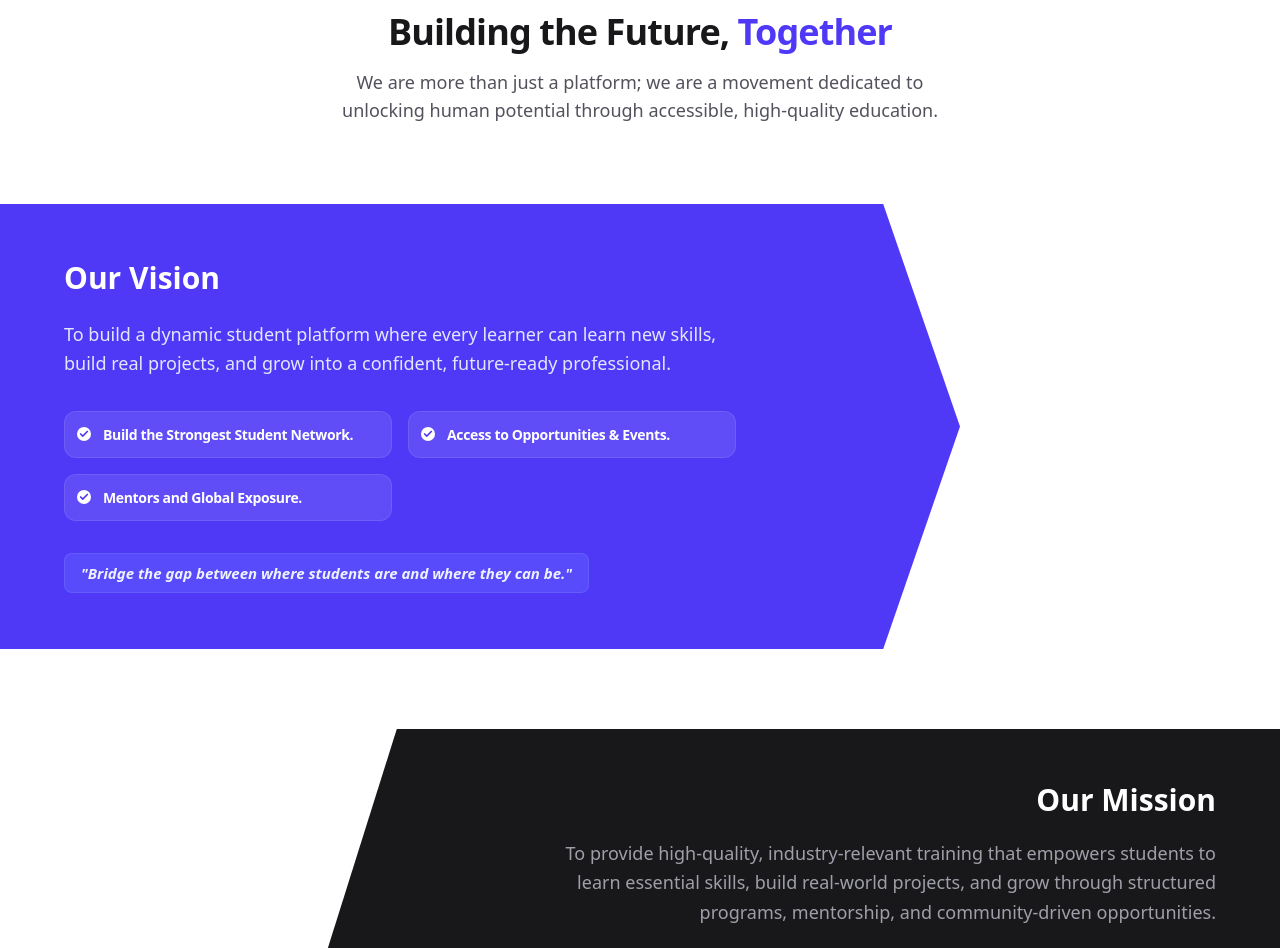
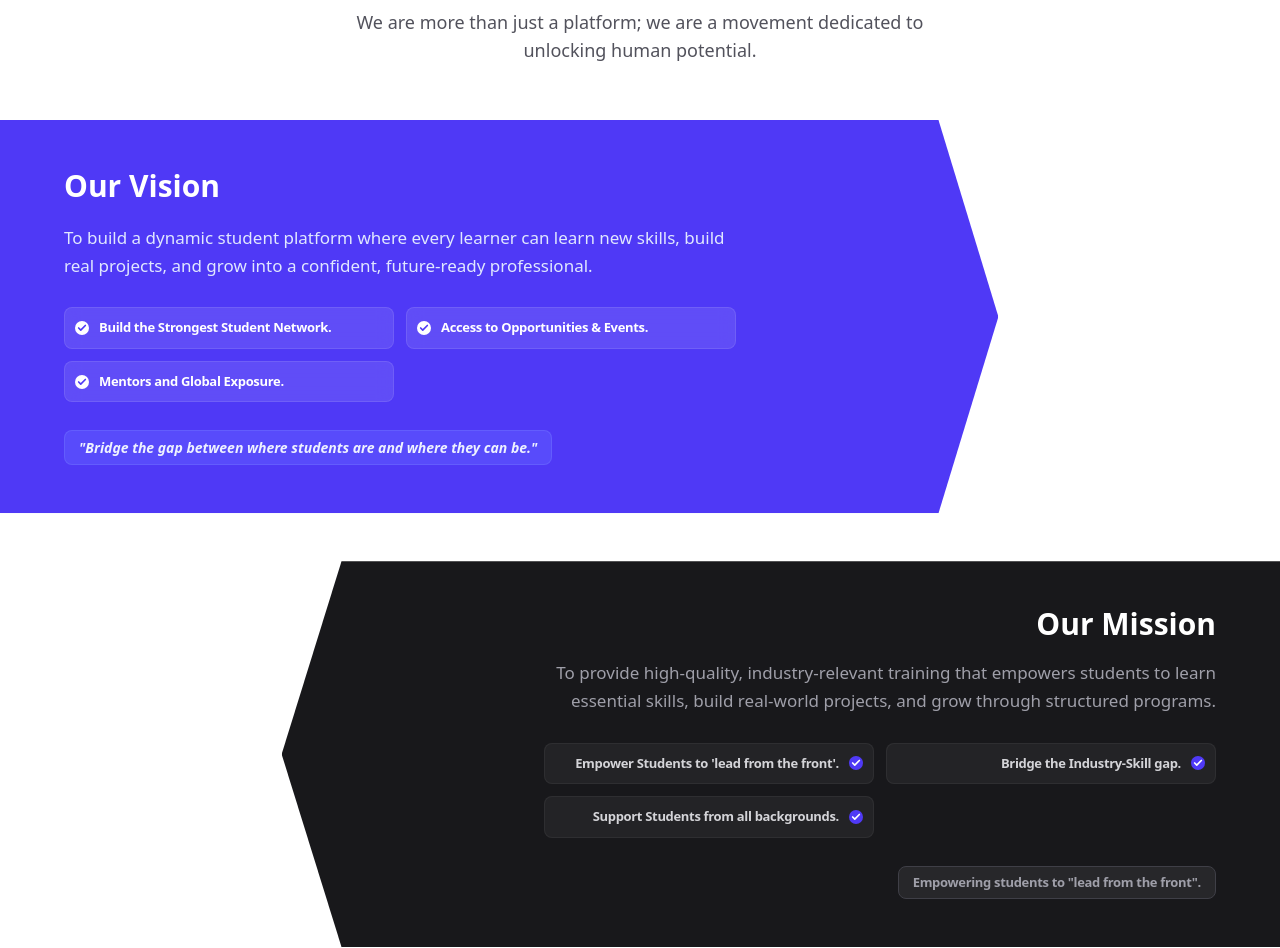
Before and after one commit to FDT-Server/StudentForge, a Next.js app: page / in a window 1280 px wide. Shown: the part 764-1712 px from the top of the page. Built offline with nearby package versions, Linux system fonts and the light colour scheme.

Commit message:
Optimize UI: reduced redundant padding and spacing across all sections

```diff
--- a/src/app/page.tsx
+++ b/src/app/page.tsx
@@ -13,7 +13,7 @@ export default function Home() {
         <MissionVision />
 
         {/* Features Section */}
-        <section id="features" className="bg-zinc-50 py-24 sm:py-32">
+        <section id="features" className="bg-zinc-50 py-16 sm:py-20">
           <div className="mx-auto max-w-7xl px-4 sm:px-6 lg:px-8">
             <div className="mx-auto max-w-2xl lg:text-center">
               <h2 className="text-base font-semibold leading-7 text-indigo-600 uppercase tracking-wide">Next Generation Learning</h2>
@@ -45,7 +45,7 @@ export default function Home() {
       </main>
 
       {/* Footer */}
-      <footer className="border-t border-zinc-100 bg-white py-12">
+      <footer className="border-t border-zinc-100 bg-white py-8">
         <div className="mx-auto max-w-7xl px-4 sm:px-6 lg:px-8">
           <div className="flex flex-col items-center justify-between gap-6 sm:flex-row">
             <div className="flex items-center gap-2 text-zinc-900 group">
--- a/src/components/Hero.tsx
+++ b/src/components/Hero.tsx
@@ -6,9 +6,9 @@ import { ArrowRight } from "lucide-react";
 export default function Hero() {
     return (
         <section className="relative overflow-hidden bg-white border-b border-zinc-50">
-            <div className="mx-auto flex max-w-7xl flex-col items-center px-4 pt-12 pb-8 sm:px-6 lg:flex-row lg:px-8 lg:pt-20 lg:pb-12">
+            <div className="mx-auto flex max-w-7xl flex-col items-center px-4 pt-8 pb-8 sm:px-6 lg:flex-row lg:px-8 lg:pt-14 lg:pb-12">
                 {/* Left Content (Banner Style) */}
-                <div className="relative z-10 w-full text-center lg:text-left lg:w-3/5 lg:pr-16 order-2 lg:order-1 mt-10 lg:mt-0">
+                <div className="relative z-10 w-full text-center lg:text-left lg:w-3/5 lg:pr-16 order-2 lg:order-1 mt-6 lg:mt-0">
                     <motion.h1
                         initial={{ opacity: 0, y: 10 }}
                         animate={{ opacity: 1, y: 0 }}
--- a/src/components/MissionVision.tsx
+++ b/src/components/MissionVision.tsx
@@ -17,10 +17,10 @@ export default function MissionVision() {
     ];
 
     return (
-        <section className="py-16 md:py-24 overflow-hidden bg-white">
-            <div className="mx-auto max-w-7xl px-4 sm:px-6 lg:px-8 text-center mb-12 md:mb-20">
+        <section className="py-12 md:py-16 overflow-hidden bg-white">
+            <div className="mx-auto max-w-7xl px-4 sm:px-6 lg:px-8 text-center mb-10 md:mb-14">
                 <motion.h2
-                    initial={{ opacity: 0, y: 20 }}
+                    initial={{ opacity: 0, y: 15 }}
                     whileInView={{ opacity: 1, y: 0 }}
                     viewport={{ once: true }}
                     className="text-3xl font-bold tracking-tight text-zinc-900 sm:text-4xl"
@@ -28,50 +28,50 @@ export default function MissionVision() {
                     Building the Future, <span className="text-indigo-600">Together</span>
                 </motion.h2>
                 <motion.p
-                    initial={{ opacity: 0, y: 20 }}
+                    initial={{ opacity: 0, y: 15 }}
                     whileInView={{ opacity: 1, y: 0 }}
                     viewport={{ once: true }}
                     transition={{ delay: 0.1 }}
-                    className="mt-4 text-base md:text-lg text-zinc-600 max-w-2xl mx-auto px-4"
+                    className="mt-3 text-base md:text-lg text-zinc-600 max-w-2xl mx-auto px-4"
                 >
-                    We are more than just a platform; we are a movement dedicated to unlocking human potential through accessible, high-quality education.
+                    We are more than just a platform; we are a movement dedicated to unlocking human potential.
                 </motion.p>
             </div>
 
-            <div className="relative space-y-12 md:space-y-20 flex flex-col">
+            <div className="relative space-y-8 md:space-y-12 flex flex-col">
                 {/* Our Vision Card (Left to Right) */}
                 <motion.div
-                    initial={{ opacity: 0, x: -50 }}
+                    initial={{ opacity: 0, x: -30 }}
                     whileInView={{ opacity: 1, x: 0 }}
                     viewport={{ once: true }}
-                    transition={{ duration: 0.8, ease: "easeOut" }}
-                    className="relative w-full sm:w-[94%] md:w-[85%] lg:w-[75%] self-start"
+                    transition={{ duration: 0.6, ease: "easeOut" }}
+                    className="relative w-full sm:w-[96%] md:w-[88%] lg:w-[78%] self-start"
                 >
                     <div
-                        className="bg-indigo-600 text-white py-10 md:py-14 pl-6 md:pl-16 pr-10 md:pr-32 shadow-2xl shadow-indigo-100"
+                        className="bg-indigo-600 text-white py-10 md:py-12 pl-6 md:pl-16 pr-10 md:pr-32 shadow-xl shadow-indigo-50"
                         style={{
-                            clipPath: "polygon(0% 0%, 92% 0%, 100% 50%, 92% 100%, 0% 100%)"
+                            clipPath: "polygon(0% 0%, 94% 0%, 100% 50%, 94% 100%, 0% 100%)"
                         }}
                     >
                         <div className="max-w-2xl">
-                            <h3 className="text-2xl md:text-3xl font-bold mb-4 md:mb-6">Our Vision</h3>
-                            <p className="text-indigo-100 text-[15px] md:text-lg leading-relaxed mb-6 md:mb-8 font-medium">
+                            <h3 className="text-2xl md:text-3xl font-bold mb-4 md:mb-5">Our Vision</h3>
+                            <p className="text-indigo-100 text-[15px] md:text-[17px] leading-relaxed mb-6 md:mb-7 font-medium">
                                 To build a dynamic student platform where every learner can learn new skills, build real projects, and grow into a confident, future-ready professional.
                             </p>
 
-                            <div className="grid grid-cols-1 sm:grid-cols-2 gap-3 md:gap-4 mb-8">
+                            <div className="grid grid-cols-1 sm:grid-cols-2 gap-3 mb-6 md:mb-7">
                                 {visionItems.map((item, i) => (
-                                    <div key={i} className="flex items-center gap-3 bg-white/10 p-3 rounded-xl backdrop-blur-sm border border-white/10 group hover:bg-white/20 transition-all">
+                                    <div key={i} className="flex items-center gap-2.5 bg-white/10 p-2.5 rounded-lg backdrop-blur-sm border border-white/10">
                                         <div className="bg-white text-indigo-600 rounded-full p-0.5 shrink-0">
                                             <Check size={10} strokeWidth={4} />
                                         </div>
-                                        <span className="text-[12px] md:text-[14px] font-semibold tracking-tight">{item}</span>
+                                        <span className="text-[12px] md:text-[13px] font-semibold tracking-tight">{item}</span>
                                     </div>
                                 ))}
                             </div>
 
-                            <div className="inline-block bg-indigo-500/50 px-4 py-2 rounded-lg border border-indigo-400/30">
-                                <p className="text-indigo-50 text-[12px] md:text-[15px] font-bold italic">
+                            <div className="inline-block bg-indigo-500/50 px-3.5 py-1.5 rounded-lg border border-indigo-400/30">
+                                <p className="text-indigo-50 text-[12px] md:text-[14px] font-bold italic">
                                     "Bridge the gap between where students are and where they can be."
                                 </p>
                             </div>
@@ -81,38 +81,38 @@ export default function MissionVision() {
 
                 {/* Our Mission Card (Right to Left) */}
                 <motion.div
-                    initial={{ opacity: 0, x: 50 }}
+                    initial={{ opacity: 0, x: 30 }}
                     whileInView={{ opacity: 1, x: 0 }}
                     viewport={{ once: true }}
-                    transition={{ duration: 0.8, ease: "easeOut", delay: 0.2 }}
-                    className="relative w-full sm:w-[94%] md:w-[85%] lg:w-[75%] self-end"
+                    transition={{ duration: 0.6, ease: "easeOut", delay: 0.1 }}
+                    className="relative w-full sm:w-[96%] md:w-[88%] lg:w-[78%] self-end"
                 >
                     <div
-                        className="bg-zinc-900 text-white py-10 md:py-14 pr-6 md:pr-16 pl-10 md:pl-32 shadow-2xl"
+                        className="bg-zinc-900 text-white py-10 md:py-12 pr-6 md:pr-16 pl-10 md:pl-32 shadow-xl"
                         style={{
-                            clipPath: "polygon(8% 0%, 100% 0%, 100% 100%, 8% 100%, 0% 50%)"
+                            clipPath: "polygon(6% 0%, 100% 0%, 100% 100%, 6% 100%, 0% 50%)"
                         }}
                     >
                         <div className="max-w-2xl ml-auto text-right">
-                            <h3 className="text-2xl md:text-3xl font-bold mb-4 md:mb-6 leading-none">Our Mission</h3>
-                            <p className="text-zinc-400 text-[15px] md:text-lg leading-relaxed mb-6 md:mb-8">
-                                To provide high-quality, industry-relevant training that empowers students to learn essential skills, build real-world projects, and grow through structured programs, mentorship, and community-driven opportunities.
+                            <h3 className="text-2xl md:text-3xl font-bold mb-4 md:mb-5 leading-none">Our Mission</h3>
+                            <p className="text-zinc-400 text-[15px] md:text-[17px] leading-relaxed mb-6 md:mb-7">
+                                To provide high-quality, industry-relevant training that empowers students to learn essential skills, build real-world projects, and grow through structured programs.
                             </p>
 
-                            <div className="grid grid-cols-1 sm:grid-cols-2 gap-3 md:gap-4 mb-8 justify-end">
+                            <div className="grid grid-cols-1 sm:grid-cols-2 gap-3 mb-6 md:mb-7 justify-end">
                                 {missionItems.map((item, i) => (
-                                    <div key={i} className="flex items-center flex-row-reverse gap-3 bg-white/5 p-3 rounded-xl border border-white/5 group hover:bg-white/10 transition-all">
+                                    <div key={i} className="flex items-center flex-row-reverse gap-2.5 bg-white/5 p-2.5 rounded-lg border border-white/5">
                                         <div className="bg-indigo-600 text-white rounded-full p-0.5 shrink-0">
                                             <Check size={10} strokeWidth={4} />
                                         </div>
-                                        <span className="text-[12px] md:text-[14px] font-semibold text-zinc-300 tracking-tight">{item}</span>
+                                        <span className="text-[12px] md:text-[13px] font-semibold text-zinc-300 tracking-tight">{item}</span>
                                     </div>
                                 ))}
                             </div>
 
-                            <div className="inline-block bg-zinc-800 px-4 py-2 rounded-lg border border-zinc-700">
-                                <p className="text-zinc-400 text-[12px] md:text-[14px] font-bold tracking-tight">
-                                    Empowering students to "lead from the front" — no matter where they come from.
+                            <div className="inline-block bg-zinc-800 px-3.5 py-1.5 rounded-lg border border-zinc-700">
+                                <p className="text-zinc-400 text-[12px] md:text-[13px] font-bold tracking-tight">
+                                    Empowering students to "lead from the front".
                                 </p>
                             </div>
                         </div>
```
